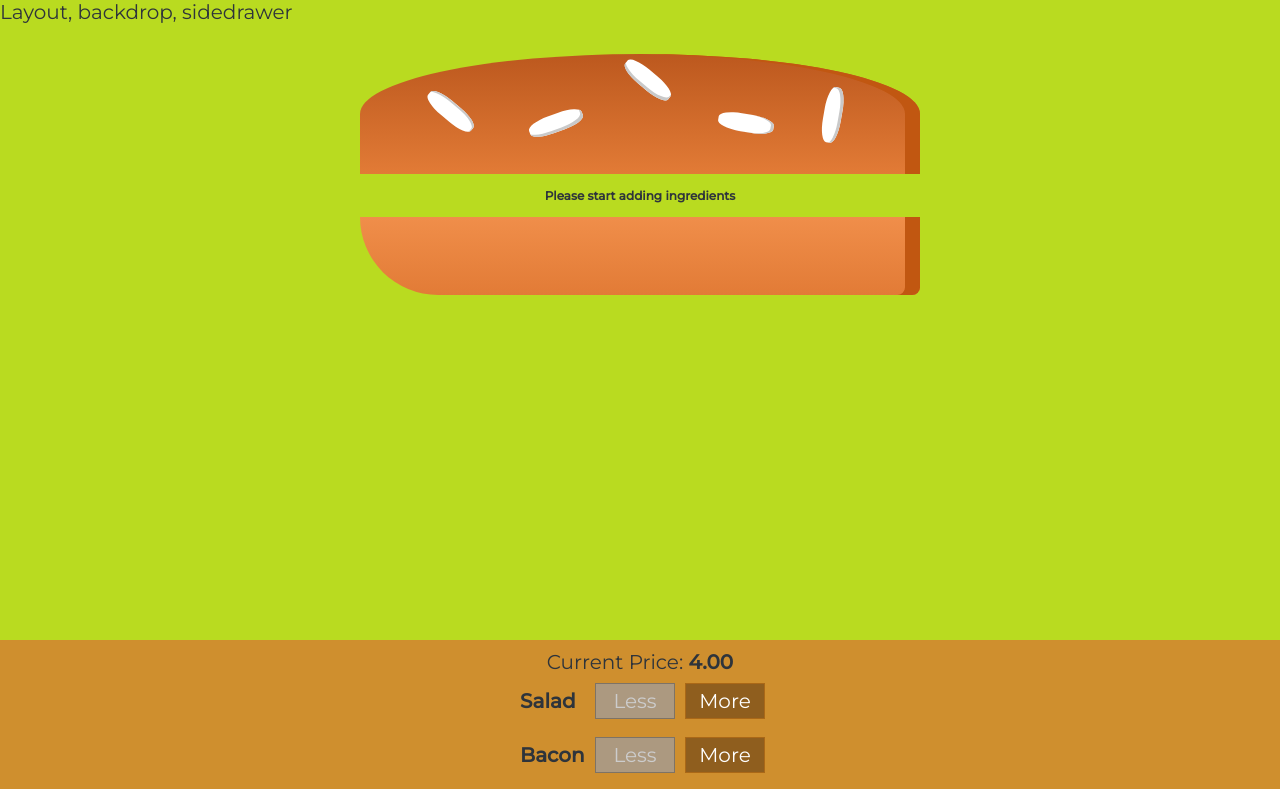
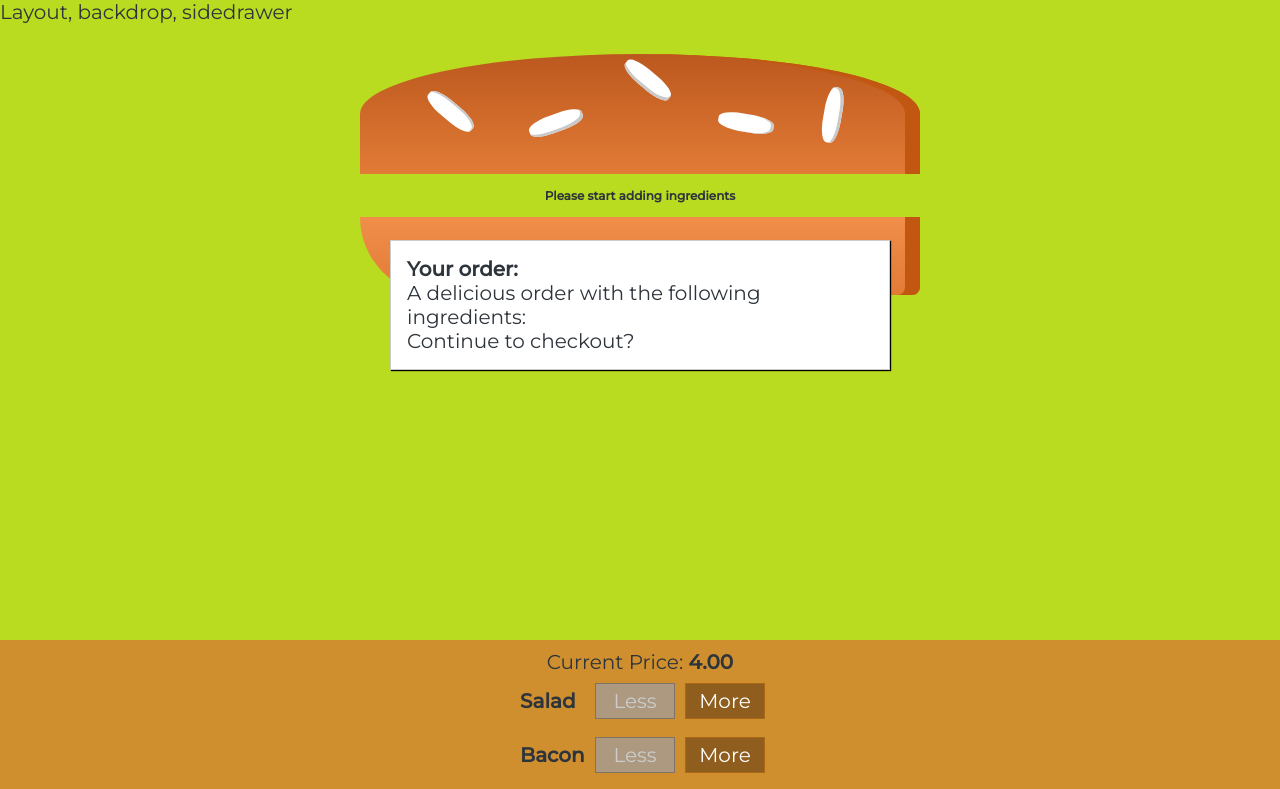
Before and after one commit to diego-c/react-complete-guide, a React app in the folder my-burger-app-basic/: page / in a window 1280 px wide. Shown: the top 789 px of the page. Built offline with nearby package versions, Linux system fonts and the light colour scheme.

Commit message:
section 8 lecture 121

```diff
--- /dev/null
+++ b/my-burger-app-basic/src/components/Burger/OrderSummary/OrderSummary.js
@@ -0,0 +1,29 @@
+import React from 'react';
+import Aux from '../../../hoc/Aux';
+
+const orderSummary = props => {
+    const ingredients =
+    Object
+    .keys(props.ingredients)
+    .filter(ing => props.ingredients[ing])
+    .map(ing => (
+        <li
+        key={ ing }>
+        <span style = {{ textTransform: 'capitalize' }}>
+            { ing }
+        </span>: { props.ingredients[ing] }</li>
+    ));
+
+    return (
+        <Aux>
+            <h3>Your order:</h3>
+            <p>A delicious order with the following ingredients:</p>
+            <ul>
+                { ingredients }
+            </ul>
+            <p>Continue to checkout?</p>
+        </Aux>
+    );
+};
+
+export default orderSummary;
--- /dev/null
+++ b/my-burger-app-basic/src/components/UI/Modal/Modal.css
@@ -0,0 +1,20 @@
+.Modal {
+    position: fixed;
+    z-index: 500;
+    background-color: white;
+    width: 70%;
+    border: .1rem solid #ccc;
+    box-shadow: .1rem .1rem .1rem black;
+    padding: 1.6rem;
+    left: 15%;
+    top: 30%;
+    box-sizing: border-box;
+    transition: all 0.3s ease-out;
+}
+
+@media (min-width: 600px) {
+    .Modal {
+        width: 50.0rem;
+        left: calc(50% - 25.0rem);
+    }
+}
--- /dev/null
+++ b/my-burger-app-basic/src/components/UI/Modal/Modal.js
@@ -0,0 +1,10 @@
+import React from 'react';
+import classes from './Modal.css';
+
+const modal = props => (
+    <div className = { classes.Modal }>
+        { props.children }
+    </div>
+);
+
+export default modal;
--- a/my-burger-app-basic/src/containers/BurgerBuilder/BurgerBuilder.js
+++ b/my-burger-app-basic/src/containers/BurgerBuilder/BurgerBuilder.js
@@ -2,6 +2,8 @@ import React, { Component } from 'react';
 import Aux from '../../hoc/Aux';
 import Burger from '../../components/Burger/Burger';
 import BuildControls from '../../components/Burger/BuildControls/BuildControls';
+import Modal from '../../components/UI/Modal/Modal';
+import OrderSummary from '../../components/Burger/OrderSummary/OrderSummary';
 
 const INGREDIENT_PRICES = {
     'meat': 1.3,
@@ -65,6 +67,9 @@ export default class BurgerBuilder extends Component {
         if (!Object.values(disabledInfo).includes(false)) isDisabled = true;
         return (
             <Aux>
+                <Modal>
+                    <OrderSummary ingredients = { this.state.ingredients } />
+                </Modal>
                 <Burger ingredients = { this.state.ingredients } />
                 <BuildControls
                 ingredientAdded = { this.addIngredientHandler }
```
Also changed, not shown: my-burger-app-basic/src/components/UI/Backdrop/Backdrop.js (added).
